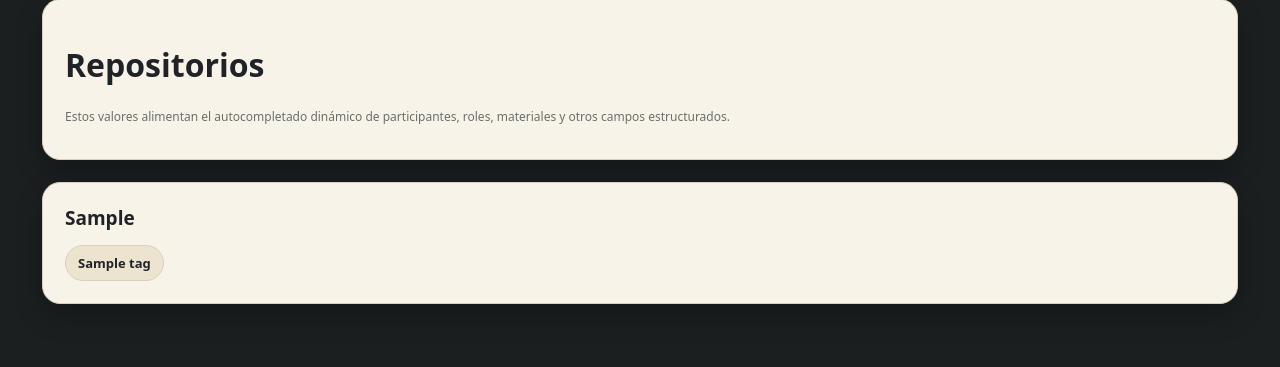
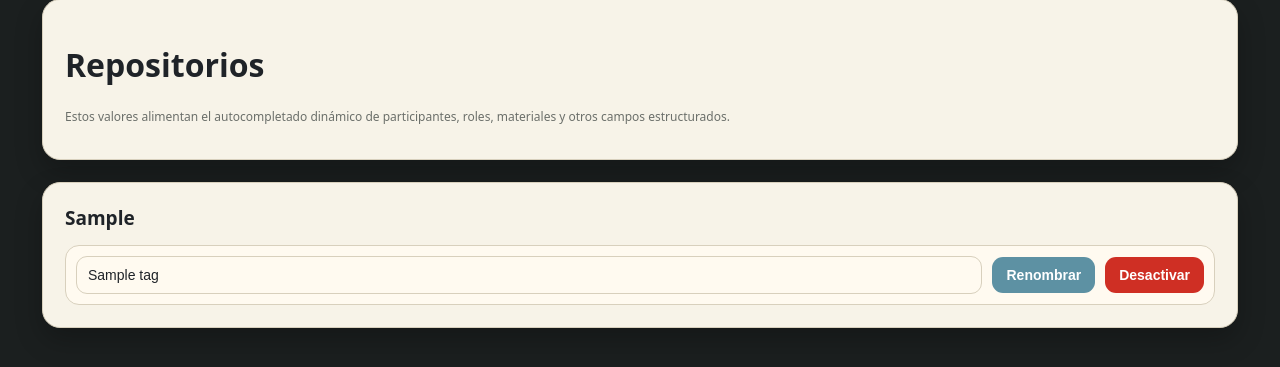
Before and after one commit to superegi/angiopacs, a FastAPI app: page /repositorios in a window 1280 px wide. Shown: the part 147-514 px from the top of the page. Run offline with FastAPI, Linux system fonts and the light colour scheme; tables that the repository leaves empty hold one stand-in row (values such as "Sample post").

Commit message:
ANGIO-006: agrega limpieza basica de repositorios

```diff
--- a/backend/static/css/style.css
+++ b/backend/static/css/style.css
@@ -670,3 +670,52 @@ video {
   opacity: .45;
   text-decoration: line-through;
 }
+
+/* ANGIO-006: limpieza basica de repositorios */
+.repo-list {
+  display: flex;
+  flex-direction: column;
+  gap: 10px;
+  margin-top: 12px;
+}
+
+.repo-item {
+  display: grid;
+  grid-template-columns: 1fr auto;
+  gap: 10px;
+  align-items: center;
+  padding: 10px;
+  border: 1px solid var(--border);
+  border-radius: 14px;
+  background: var(--card-2);
+}
+
+.repo-form {
+  display: grid;
+  grid-template-columns: 1fr auto;
+  gap: 10px;
+  align-items: center;
+}
+
+.repo-form input {
+  margin-bottom: 0;
+}
+
+.repo-disabled {
+  opacity: .55;
+}
+
+.btn-danger {
+  background: var(--red);
+}
+
+.btn-danger:hover {
+  background: #9d231b;
+}
+
+@media (max-width: 760px) {
+  .repo-item,
+  .repo-form {
+    grid-template-columns: 1fr;
+  }
+}
--- a/backend/templates/repositorios.html
+++ b/backend/templates/repositorios.html
@@ -31,11 +31,24 @@
     <div class="card">
         <h2 class="card-title">{{ tipo }}</h2>
 
-        <div class="tag-cloud">
+        <div class="repo-list">
             {% for item in items %}
-                <span class="tag-chip {% if not item.activo %}tag-disabled{% endif %}">
-                    {{ item.nombre }}
-                </span>
+                <div class="repo-item {% if not item.activo %}repo-disabled{% endif %}">
+                    <form method="post" action="/repositorios/{{ item.id }}/renombrar" class="repo-form">
+                        <input name="nombre" value="{{ item.nombre }}">
+                        <button type="submit">Renombrar</button>
+                    </form>
+
+                    {% if item.activo %}
+                    <form method="post" action="/repositorios/{{ item.id }}/desactivar">
+                        <button type="submit" class="btn-danger">Desactivar</button>
+                    </form>
+                    {% else %}
+                    <form method="post" action="/repositorios/{{ item.id }}/activar">
+                        <button type="submit">Activar</button>
+                    </form>
+                    {% endif %}
+                </div>
             {% endfor %}
         </div>
     </div>
```
Also changed, not shown: backend/routers/pacientes.py (+62 -0 lines).
